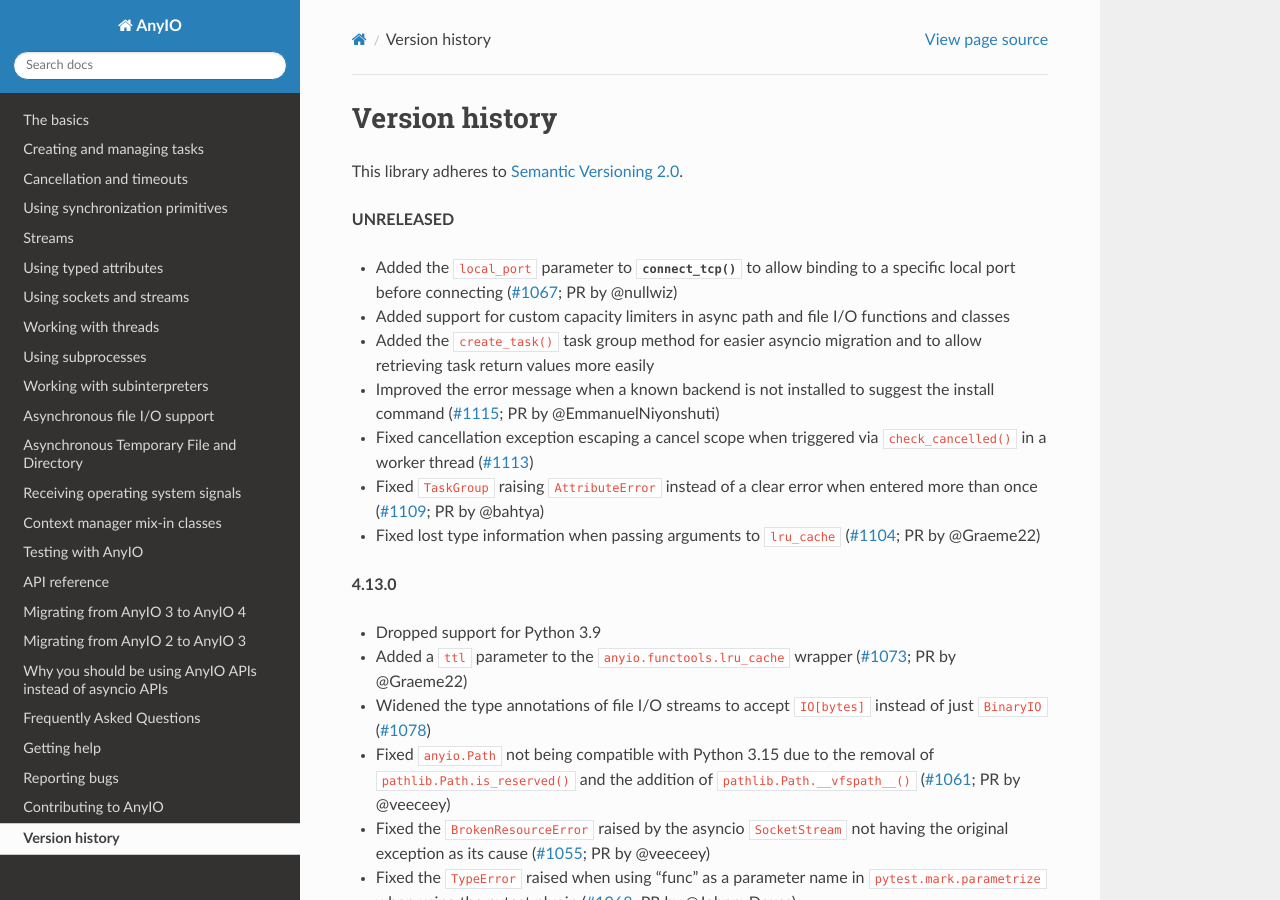
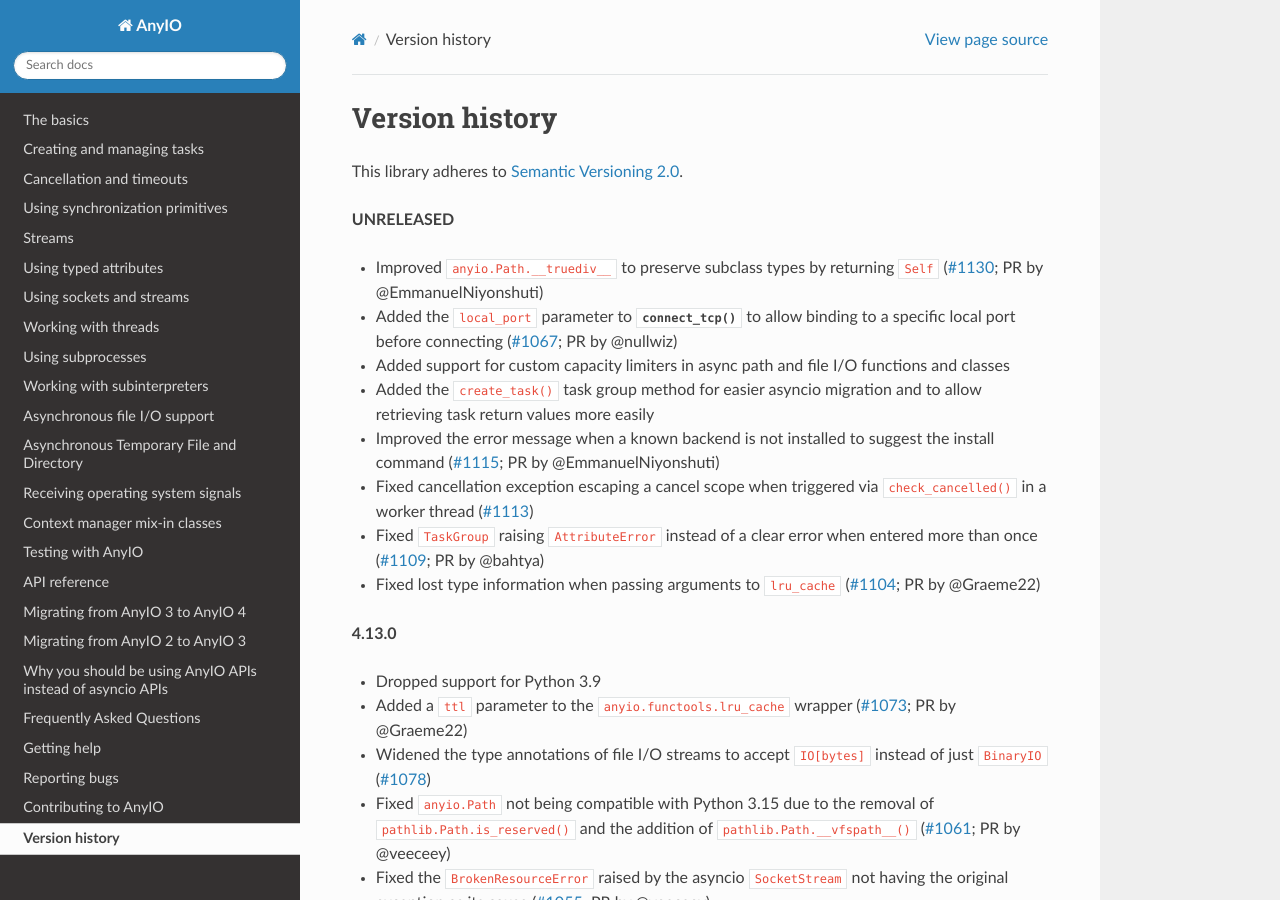
Before and after one commit to agronholm/anyio, a Sphinx documentation site: the page built from docs/versionhistory.rst, in a window 1280 px wide and 900 px high. Built offline with Sphinx 7.4.7 and the Read the Docs theme 3.1.0, drawn with Linux system fonts in a browser that asks for light colours; the version number could not be read and is left out.

Commit message:
update changelog

```diff
--- a/docs/versionhistory.rst
+++ b/docs/versionhistory.rst
@@ -5,6 +5,8 @@
 
 **UNRELEASED**
 
+- Improved ``anyio.Path.__truediv__`` to preserve subclass types by returning ``Self``
+  (`#1130 <https://github.com/agronholm/anyio/issues/1130>`_; PR by @EmmanuelNiyonshuti)
 - Added the ``local_port`` parameter to :func:`connect_tcp` to allow binding to a
   specific local port before connecting
   (`#1067 <https://github.com/agronholm/anyio/issues/1067>`_; PR by @nullwiz)
```
